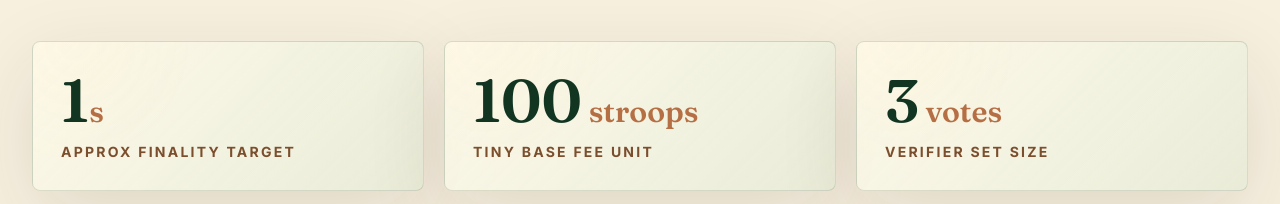
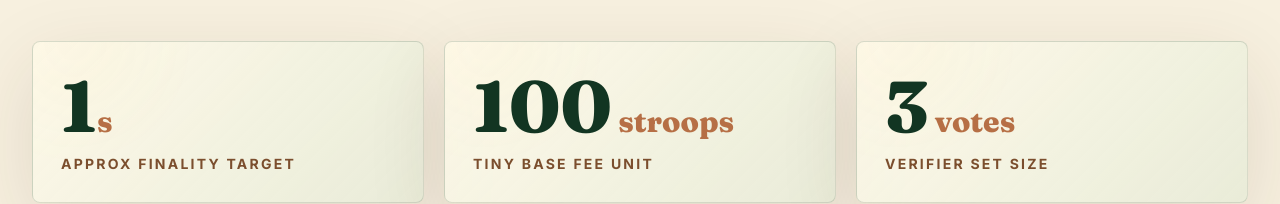
Before and after one commit to sudo-shashi/Green-Stake, a Next.js app: page /why-stellar in a window 1280 px wide. Shown: the part 528-732 px from the top of the page. Built offline with nearby package versions, Linux system fonts and the light colour scheme; no server answers.

Commit message:
Fix UI: Make stat numbers larger and bolder

```diff
--- a/components/StatCounter.tsx
+++ b/components/StatCounter.tsx
@@ -42,7 +42,7 @@ export function StatCounter({
       whileInView={{ opacity: 1, y: 0 }}
       viewport={{ once: true }}
     >
-      <p className="font-display text-6xl font-semibold">
+      <p className="font-display text-7xl font-extrabold text-[var(--color-forest)]">
         {display}
         <span className="text-3xl text-[var(--color-clay)]">{suffix}</span>
       </p>
```
